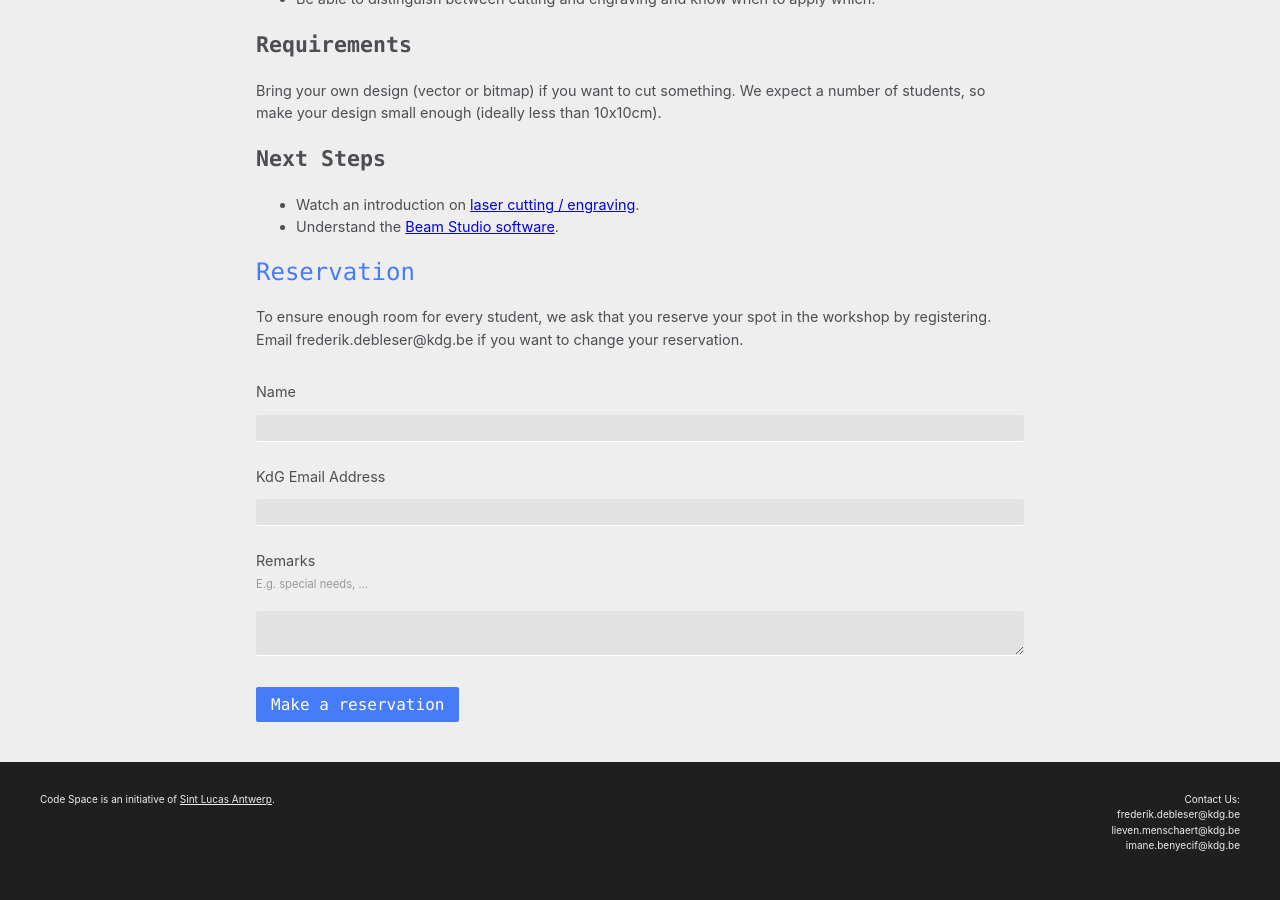
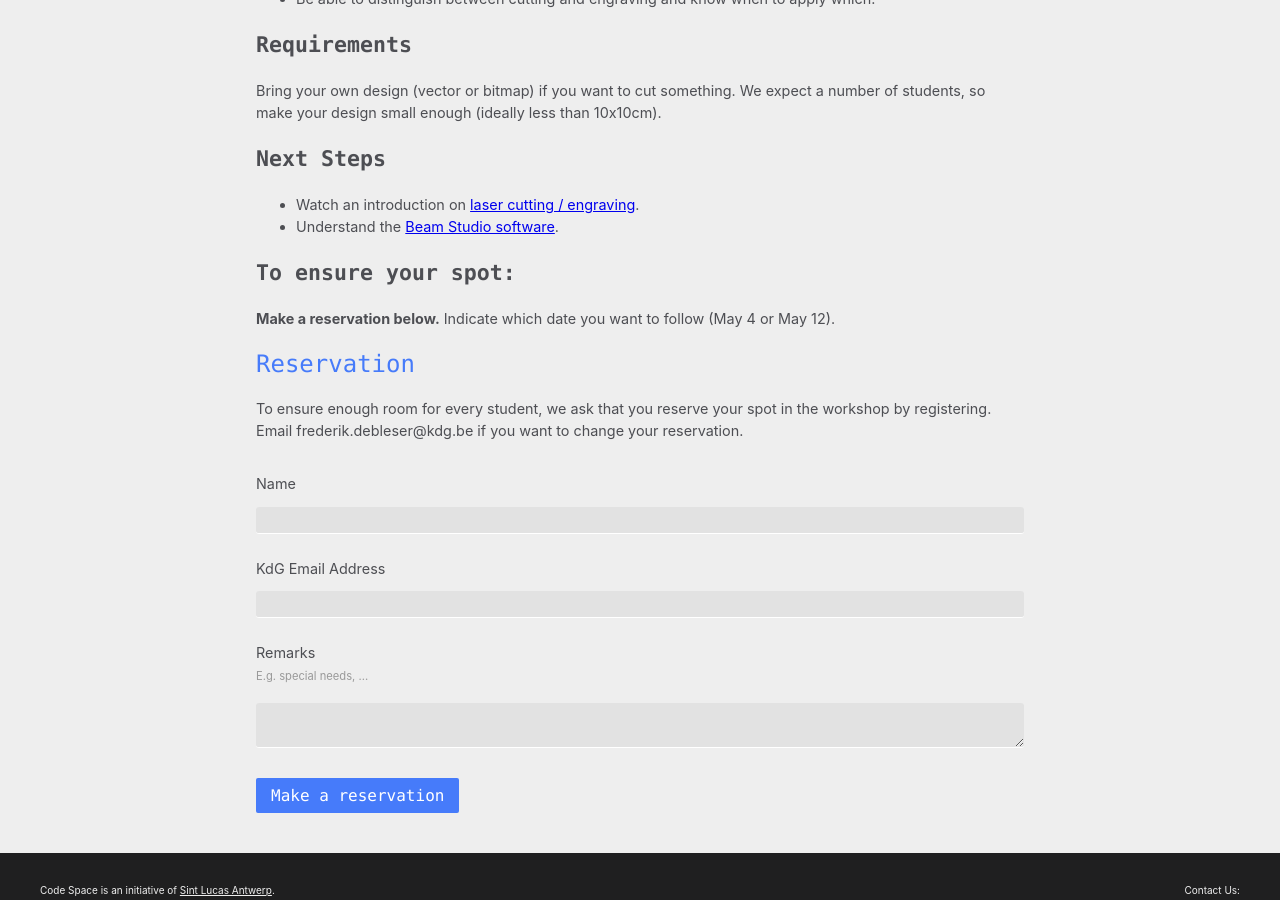
Before and after one commit to codespacehelp/website, a Jekyll site: the page built from _workshops/21-22-laser-cutting.md, in a window 1280 px wide and 900 px high, scrolled down 669 px. Built offline with Jekyll 4.4.1, drawn with Linux system fonts in a browser that asks for light colours.

Commit message:
Add reservation info.

```diff
--- a/_workshops/21-22-laser-cutting.md
+++ b/_workshops/21-22-laser-cutting.md
@@ -37,3 +37,7 @@ Bring your own design (vector or bitmap) if you want to cut something. We expect
 
 - Watch an introduction on [laser cutting / engraving](https://www.youtube.com/watch?v=sdACSB8GH3Y).
 - Understand the [Beam Studio software](https://www.youtube.com/playlist?list=PL97IZXQ17KZ-E4Hz-AmUcVMxzaK7F1izy).
+
+## To ensure your spot:
+
+**Make a reservation below.** Indicate which date you want to follow (May 4 or May 12).
```
